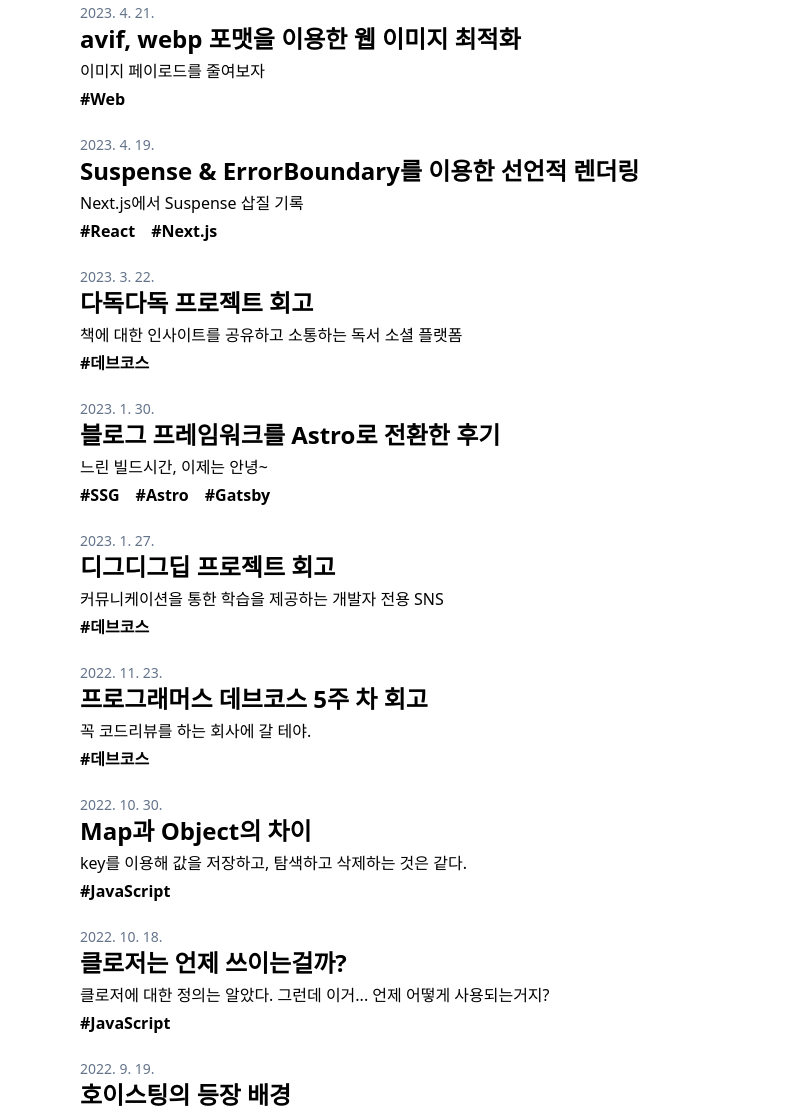
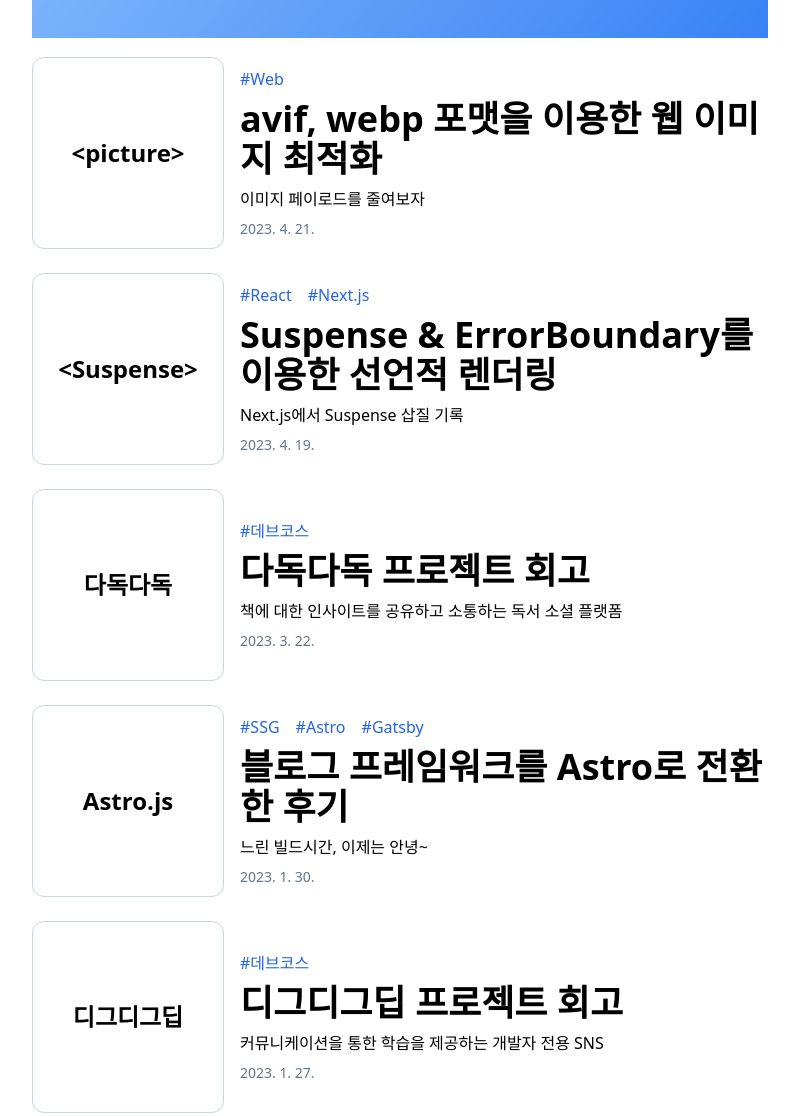
Before and after one commit to minjongbaek/blog.minjong, an Astro site: page / in a window 1280 px wide. Shown: the part 435-1551 px from the top of the page, without its empty margins (240-1039 px from the left). Built offline with nearby package versions, Linux system fonts and the light colour scheme; Astro itself is replaced by a stand-in of ours; some packages are replaced by stand-ins of ours.

Commit message:
style: 메인 페이지 레이아웃 수정

```diff
--- a/src/components/GlobalStyles.astro
+++ b/src/components/GlobalStyles.astro
@@ -3,14 +3,11 @@
     @apply bg-white dark:bg-stone-900 dark:text-gray-100;
   }
 
-  a {
-    @apply font-semibold hover:text-blue-600 dark:hover:text-blue-500 transition-colors;
-  }
   .markdown {
     @apply space-y-8 mb-8;
 
     a {
-      @apply underline text-blue-500 dark:text-blue-400 hover:text-blue-600 dark:hover:text-blue-500;
+      @apply underline font-semibold text-blue-500 dark:text-blue-400 hover:text-blue-600 dark:hover:text-blue-500 transition-colors;
     }
 
     h1 {
--- a/src/components/PostItem.tsx
+++ b/src/components/PostItem.tsx
@@ -8,22 +8,28 @@ type PostItemProps = {
 
 const PostItem = ({
   slug,
-  post: { title, date, tags, description },
+  post: { title, date, tags, description, thumbnail },
 }: PostItemProps) => {
   return (
-    <div className="flex flex-col">
-      <div className="text-sm text-slate-500">
-        {date.toLocaleDateString("ko-KR")}
+    <a href={`/posts/${slug}`} className="inline-block text-current group">
+      <div className="flex flex-col sm:flex-row sm:gap-4 items-center">
+        <div className="bg-white border border-slate-300 dark:border-none rounded-xl sm:w-48 w-full h-48 flex-shrink-0 grid place-items-center">
+          <div className="text-black text-2xl text-center break-keep font-bold group-hover:text-blue-500 transition-colors duration-300">
+            {thumbnail}
+          </div>
+        </div>
+        <div className="flex flex-col w-full gap-2">
+          <TagList tags={tags} />
+          <h1 className="text-4xl font-semibold inline-block group-hover:text-blue-500 transition-colors duration-300">
+            {title}
+          </h1>
+          <p className="text-base">{description}</p>
+          <div className="text-sm text-slate-500">
+            {date.toLocaleDateString("ko-KR")}
+          </div>
+        </div>
       </div>
-      <a
-        href={`/posts/${slug}`}
-        className="mb-1 inline-block text-current transition-colors"
-      >
-        <h2 className="text-2xl font-semibold inline-block">{title}</h2>
-      </a>
-      <p className="text-base mb-1">{description}</p>
-      <TagList tags={tags} />
-    </div>
+    </a>
   );
 };
 
--- a/src/components/TagItem.tsx
+++ b/src/components/TagItem.tsx
@@ -1,16 +1,9 @@
 type TagItemProps = {
   tag: string;
-  count?: number;
 };
 
-const TagItem = ({ tag, count }: TagItemProps) => {
-  return (
-    <span>
-      <a className="" href={`/tags/${tag}`}>
-        #{tag} {count && `(${count})`}
-      </a>
-    </span>
-  );
+const TagItem = ({ tag }: TagItemProps) => {
+  return <span className="text-blue-600 dark:text-blue-500">#{tag}</span>;
 };
 
 export default TagItem;
--- a/src/content/config.ts
+++ b/src/content/config.ts
@@ -6,6 +6,7 @@ const post = defineCollection({
     description: z.string(),
     tags: z.array(z.string()),
     date: z.string().transform((str) => new Date(str)),
+    thumbnail: z.string(),
   }),
 });
 
--- a/src/content/post/20230421-image-optimization.md
+++ b/src/content/post/20230421-image-optimization.md
@@ -3,6 +3,7 @@ date: "2023-04-21"
 title: "avif, webp 포맷을 이용한 웹 이미지 최적화"
 tags: ["Web"]
 description: "이미지 페이로드를 줄여보자"
+thumbnail: "<picture>"
 ---
 
 최근 <a href="/devcourse-final-project-retrospect" target="_blank">디그디그딥 프로젝트</a>의 Lighthouse Performance를 100점으로 개선했다. 이 블로그는 많은 기능을 포함하고 있지 않으니 당연히 100점이 나올거라 예상했지만 95점이 나왔다.
--- a/src/content/post/appearance-background-of-hoisting.md
+++ b/src/content/post/appearance-background-of-hoisting.md
@@ -3,6 +3,7 @@ date: "2022-09-19"
 title: "호이스팅의 등장 배경"
 tags: ["JavaScript"]
 description: "var는 이제 거의 사용하지 않는데 호이스팅을 알 필요가 있을까?"
+thumbnail: "호이스팅"
 ---
 
 # 호이스팅의 등장 배경
--- a/src/content/post/compare-map-and-object.md
+++ b/src/content/post/compare-map-and-object.md
@@ -3,6 +3,7 @@ date: "2022-10-30"
 title: "Map과 Object의 차이"
 tags: ["JavaScript"]
 description: "key를 이용해 값을 저장하고, 탐색하고 삭제하는 것은 같다."
+thumbnail: "Map VS Object"
 ---
 
 자바스크립트에서 `Object` 와 `Map` 은 상당히 유사하다. 둘 다 `key` 를 이용해 값을 저장하고, 탐색하고, 삭제할 수 있다. 그동안 `get` `set` 메서드를 제공하는 `Map` 보다 프로퍼티에 직접 접근 가능한 `Object` 가 편하다고 생각하여 `Object` 만 사용했었다. 이번에 과제를 진행 하면서 이 둘의 차이점이 궁금해져서 알아보고 정리하고자 한다.
--- a/src/content/post/devcourse-5th-week-retrospect.md
+++ b/src/content/post/devcourse-5th-week-retrospect.md
@@ -3,6 +3,7 @@ date: "2022-11-23"
 title: "프로그래머스 데브코스 5주 차 회고"
 tags: ["데브코스"]
 description: "꼭 코드리뷰를 하는 회사에 갈 테야."
+thumbnail: "데브코스"
 ---
 
 # 0주 차
--- a/src/content/post/devcourse-final-project-retrospect.md
+++ b/src/content/post/devcourse-final-project-retrospect.md
@@ -3,6 +3,7 @@ date: "2023-03-22"
 title: "다독다독 프로젝트 회고"
 tags: ["데브코스"]
 description: "책에 대한 인사이트를 공유하고 소통하는 독서 소셜 플랫폼"
+thumbnail: "다독다독"
 ---
 
 약 4주 간 진행된 프로젝트가 끝이 났다. 중간 프로젝트와는 달리 백엔드 데브코스 교육생 분들과 함께 팀을 이뤄 프로젝트를 수행했다. 이번 프로젝트는 사용해보지 않은 기술을 도입해서 새로운 경험을 할 수 있었다. 덕분에 프로젝트를 재밌게 진행했던 것 같다.
--- a/src/content/post/devcourse-middle-project-retrospect.md
+++ b/src/content/post/devcourse-middle-project-retrospect.md
@@ -3,6 +3,7 @@ date: "2023-01-27"
 title: "디그디그딥 프로젝트 회고"
 tags: ["데브코스"]
 description: "커뮤니케이션을 통한 학습을 제공하는 개발자 전용 SNS"
+thumbnail: "디그디그딥"
 ---
 
 약 2주 간의 팀 프로젝트가 끝이 났다. 그동안 배웠던 내용들을 실제 프로젝트에 적용하면서 많은 것을 배울 수 있었다.
--- a/src/content/post/drag-and-drop-event.md
+++ b/src/content/post/drag-and-drop-event.md
@@ -3,6 +3,7 @@ date: "2022-08-26"
 title: "드래그 앤 드롭 이벤트"
 tags: ["JavaScript", "Web"]
 description: "Element를 끌어다 놓아보자"
+thumbnail: "드래그 앤 드롭"
 ---
 
 요소를 드래그 앤 드롭해서 요소의 순서를 변경해야할 일이 있었다.
--- a/src/content/post/fetching-data-declartively.md
+++ b/src/content/post/fetching-data-declartively.md
@@ -3,6 +3,7 @@ date: "2023-04-19"
 title: "Suspense & ErrorBoundary를 이용한 선언적 렌더링"
 tags: ["React", "Next.js"]
 description: "Next.js에서 Suspense 삽질 기록"
+thumbnail: "<Suspense>"
 ---
 
 최근에 Suspense를 도입해서 <a href="/devcourse-final-project-retrospect" target="_blank">다독다독 프로젝트</a>를 리팩터링했다. 그 기록을 남기려고 한다.
--- a/src/content/post/how-browsers-work.md
+++ b/src/content/post/how-browsers-work.md
@@ -3,6 +3,7 @@ date: "2022-09-15"
 title: "브라우저는 어떻게 동작할까?"
 tags: ["Web", "Computer Science"]
 description: "단순히 '짠!' 하고 나오는 것이 아니었다."
+thumbnail: "브라우저"
 ---
 
 > 브라우저 주소창에 [blog.minjongdev.com](http://blog.minjongdev.com)을 입력했을 때 어떤 과정을 거쳐 페이지가 화면에 보이게 되는 걸까?
--- a/src/content/post/imperative-and-declarative-programming.md
+++ b/src/content/post/imperative-and-declarative-programming.md
@@ -3,6 +3,7 @@ date: "2022-09-13"
 title: "명령형 프로그래밍과 선언형 프로그래밍"
 tags: ["Programming"]
 description: "'어떻게 하는가'와 '무엇을 하는가'"
+thumbnail: "명령형 & 선언형"
 ---
 
 > 명령형은 **일을 어떻게 처리할지** 설명하는 것이고,<br />
--- a/src/content/post/migrate-gatsby-to-astro.md
+++ b/src/content/post/migrate-gatsby-to-astro.md
@@ -3,6 +3,7 @@ date: "2023-01-30"
 title: "블로그 프레임워크를 Astro로 전환한 후기"
 tags: ["SSG", "Astro", "Gatsby"]
 description: "느린 빌드시간, 이제는 안녕~"
+thumbnail: "Astro.js"
 ---
 
 `Gatsby`로 개발했던 블로그를 `Astro`로 전환했다. 내가 왜 마이그레이션을 했고 무엇을 느꼈는지 작성하려한다.
--- a/src/content/post/when-to-use-closures.md
+++ b/src/content/post/when-to-use-closures.md
@@ -3,6 +3,7 @@ date: "2022-10-18"
 title: "클로저는 언제 쓰이는걸까?"
 tags: ["JavaScript"]
 description: "클로저에 대한 정의는 알았다. 그런데 이거... 언제 어떻게 사용되는거지?"
+thumbnail: "Closures"
 ---
 
 클로저는 자바스크립트에 관심이 있거나 공부를 해본 사람이라면 한 번쯤 들어봤을 것이다.
--- a/src/layouts/Header.astro
+++ b/src/layouts/Header.astro
@@ -4,14 +4,21 @@ import ThemeIcon from "@/components/ThemeToggle.astro";
 
 <header class="sticky top-0 bg-white z-20 border-b-2 mb-2 dark:bg-stone-900">
   <div class="py-3 flex justify-between items-center">
-    <a href="/">
+    <a href="/" class="hover:text-blue-500 transition-colors duration-300">
       <h1 class="font-semibold text-xl select-none">Blog.minjongdev</h1>
     </a>
     <div class="flex font-semibold items-center gap-3">
-      <a href="/tags">
+      <a
+        href="/tags"
+        class="hover:text-blue-500 transition-colors duration-300"
+      >
         <h1 class="select-none">Tags</h1>
       </a>
-      <a href="https://about.minjongdev.com" target="_blank">
+      <a
+        href="https://about.minjongdev.com"
+        target="_blank"
+        class="hover:text-blue-500 transition-colors duration-300"
+      >
         <h1 class="select-none">Resume</h1>
       </a>
       <ThemeIcon />
--- a/src/layouts/Layout.astro
+++ b/src/layouts/Layout.astro
@@ -23,7 +23,7 @@ const { title, description } = Astro.props;
   </head>
   <body>
     <GlobalStyles />
-    <div class="container mx-auto px-4 max-w-2xl min-h-screen">
+    <div class="container mx-auto px-4 max-w-3xl min-h-screen">
       <Header />
       <slot />
       <Footer />
--- a/src/pages/tags/[tag].astro
+++ /dev/null
@@ -1,28 +0,0 @@
----
-import Layout from "@/layouts/Layout.astro";
-import PostList from "@/components/PostList";
-import TagItem from "@/components/TagItem";
-import { getCollection } from "astro:content";
-
-export async function getStaticPaths() {
-  return (await getCollection("post"))
-    .flatMap((post) => post.data.tags)
-    .map((tag) => ({
-      params: { tag },
-    }));
-}
-
-const { tag } = Astro.params;
-if (!tag) return Astro.redirect("/");
-
-const posts = (await getCollection("post"))
-  .filter((post) => post.data.tags.includes(tag))
-  .sort((a, b) => b.data.date.getTime() - a.data.date.getTime());
----
-
-<Layout>
-  <div class="text-2xl mt-4">
-    <TagItem tag={tag} count={posts.length} />
-  </div>
-  <PostList posts={posts} />
-</Layout>
--- a/src/pages/tags/index.astro
+++ /dev/null
@@ -1,30 +0,0 @@
----
-import Layout from "@/layouts/Layout.astro";
-import TagItem from "@/components/TagItem";
-import { getCollection } from "astro:content";
-
-const tagCount: { [key: string]: number } = {};
-
-const tags = [
-  ...new Set(
-    (await getCollection("post")).flatMap((post) => {
-      post.data.tags.forEach((tag) => {
-        if (Object.hasOwn(tagCount, tag)) {
-          tagCount[tag] += 1;
-        } else {
-          tagCount[tag] = 1;
-        }
-      });
-      return post.data.tags;
-    })
-  ),
-];
----
-
-<Layout>
-  <div>
-    <div class="my-4 flex gap-2 text-2xl flex-wrap">
-      {tags.map((tag) => <TagItem tag={tag} count={tagCount[tag]} />)}
-    </div>
-  </div>
-</Layout>
```
